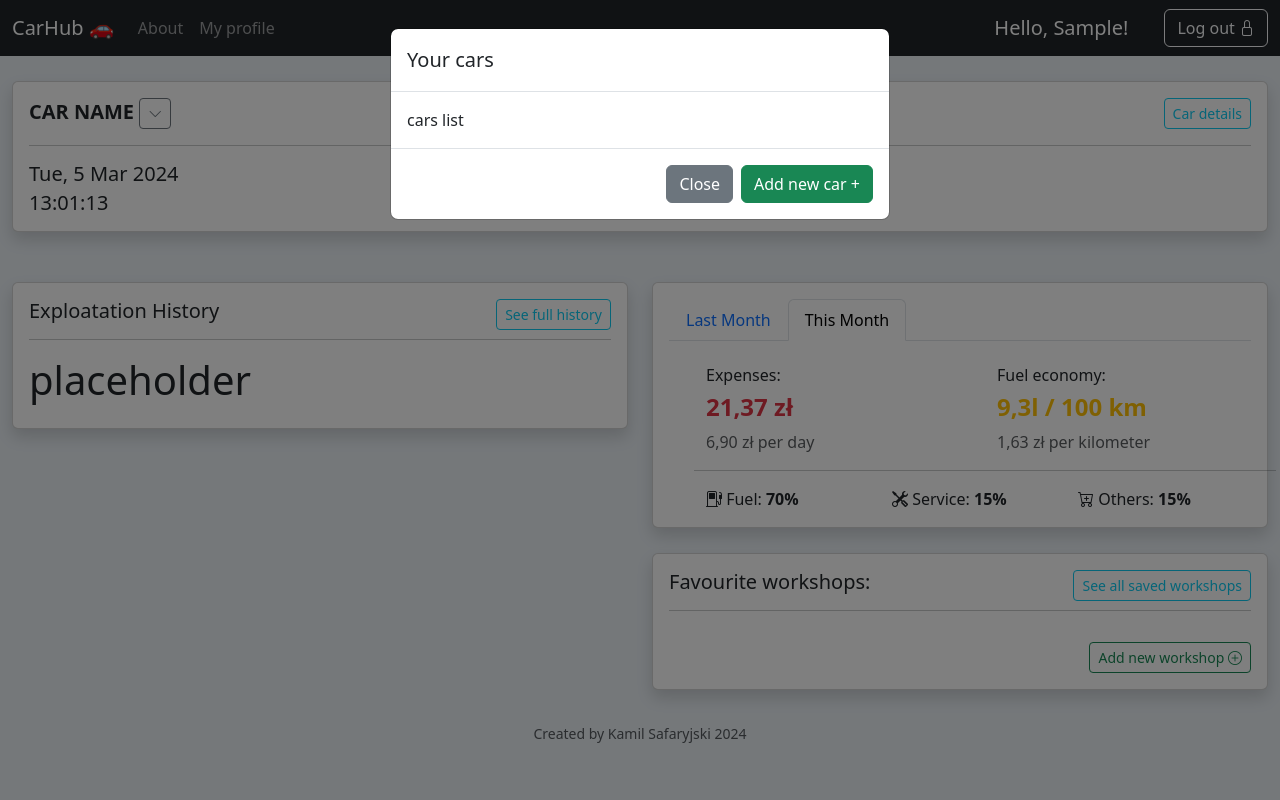
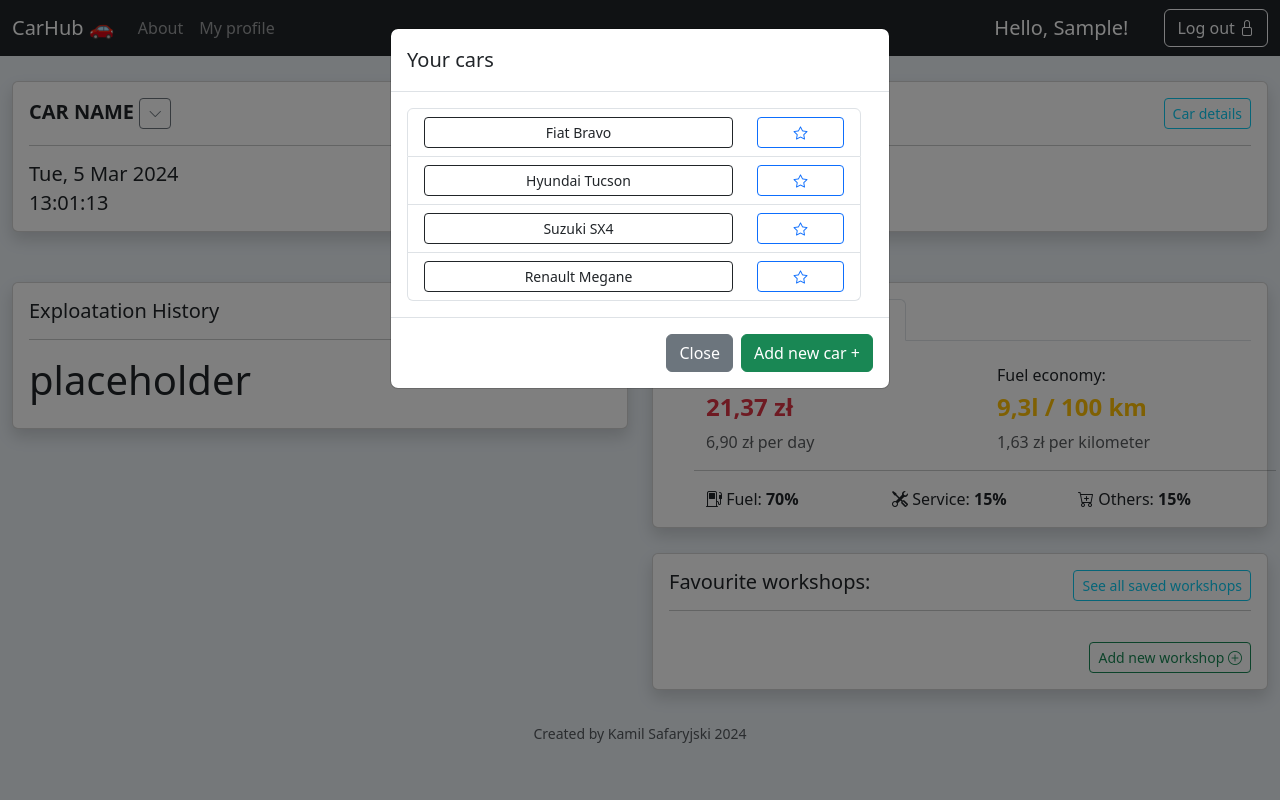
Before and after one commit to KamSaf/django_car_management_app, a Django app: page /home/ in a window 1280 px wide, after a click that opens the changed part. Run offline with Django 5.2, Linux system fonts and the light colour scheme; the visitor is signed in with stand-in values (Sample User, id 1); data that the repository does not hold is empty; some libraries are stand-ins or nearby versions.

Commit message:
Created initial user cars list

```diff
--- a/templates/home.html
+++ b/templates/home.html
@@ -130,7 +130,64 @@
             <h5 class="modal-title" id="cars_list_modal_label">Your cars</h5>
             </div>
             <div class="modal-body">
-                cars list
+                <ul class="list-group container">
+                    <li class="list-group-item container">
+                        <div class="row">
+                            <div class="col-9">
+                                <div class="d-grid gap-2">
+                                    <button class="btn btn-sm btn-outline-dark">Fiat Bravo</button>
+                                </div>
+                            </div>
+                            <div class="col-3">
+                                <div class="d-grid gap-2">
+                                    <button class="btn btn-sm btn-outline-primary"><i class="bi bi-star"></i></button>
+                                </div>
+                            </div>
+                        </div>
+                    </li>
+                    <li class="list-group-item container">
+                        <div class="row">
+                            <div class="col-9">
+                                <div class="d-grid gap-2">
+                                    <button class="btn btn-sm btn-outline-dark">Hyundai Tucson</button>
+                                </div>
+                            </div>
+                            <div class="col-3">
+                                <div class="d-grid gap-2">
+                                    <button class="btn btn-sm btn-outline-primary"><i class="bi bi-star"></i></button>
+                                </div>
+                            </div>
+                        </div>
+                    </li>
+                    <li class="list-group-item container">
+                        <div class="row">
+                            <div class="col-9">
+                                <div class="d-grid gap-2">
+                                    <button class="btn btn-sm btn-outline-dark">Suzuki SX4</button>
+                                </div>
+                            </div>
+                            <div class="col-3">
+                                <div class="d-grid gap-2">
+                                    <button class="btn btn-sm btn-outline-primary"><i class="bi bi-star"></i></button>
+                                </div>
+                            </div>
+                        </div>
+                    </li>
+                    <li class="list-group-item container">
+                        <div class="row">
+                            <div class="col-9">
+                                <div class="d-grid gap-2">
+                                    <button class="btn btn-sm btn-outline-dark">Renault Megane</button>
+                                </div>
+                            </div>
+                            <div class="col-3">
+                                <div class="d-grid gap-2">
+                                    <button class="btn btn-sm btn-outline-primary"><i class="bi bi-star"></i></button>
+                                </div>
+                            </div>
+                        </div>
+                    </li>
+                  </ul>
             </div>
             <div class="modal-footer">
                 <button type="button" class="btn btn-secondary" data-bs-dismiss="modal">Close</button>
```
